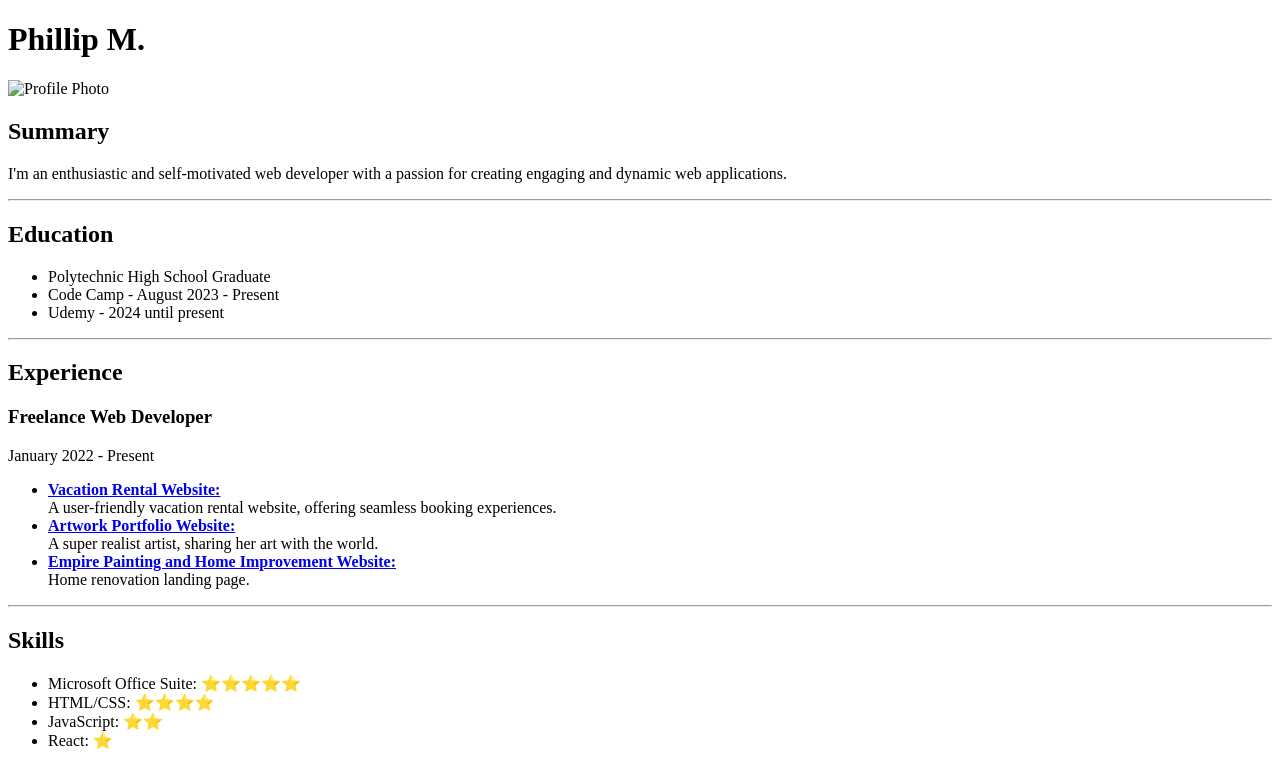
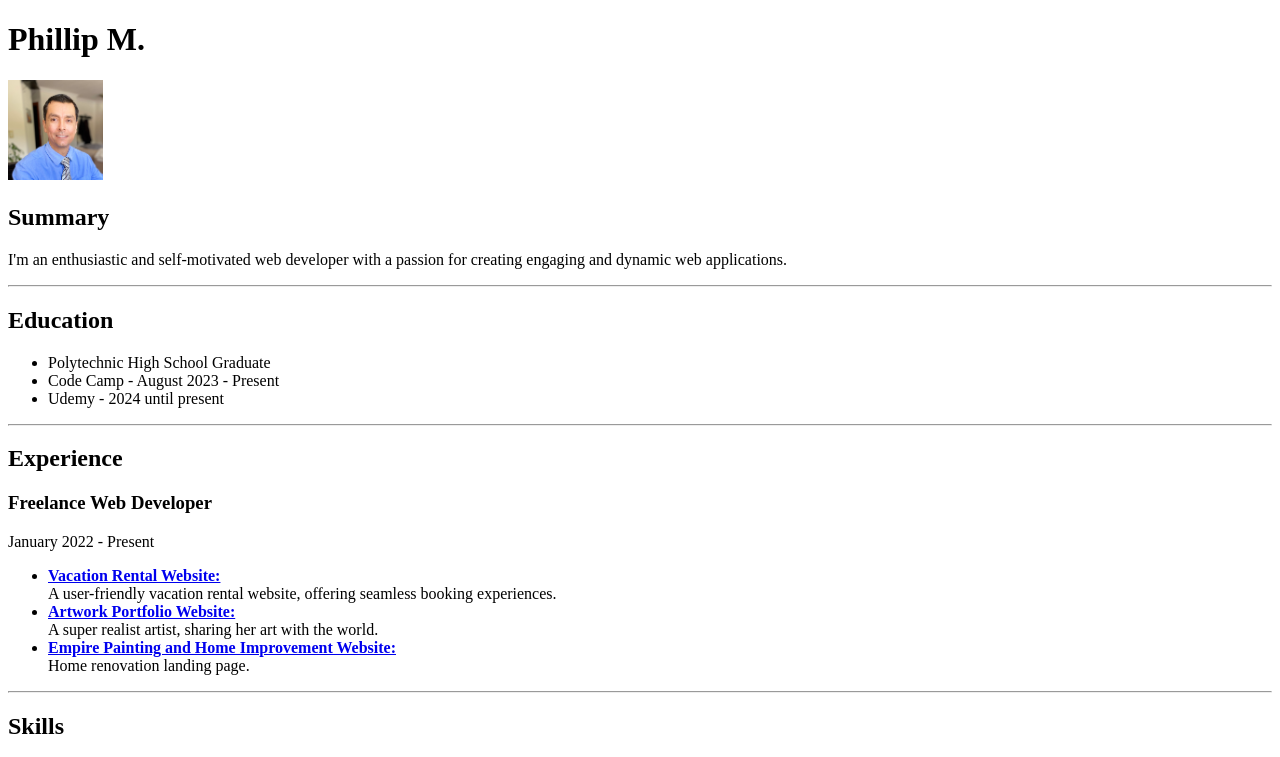
Before and after one commit to webdesignpm/online-resume, a plain HTML site: page index.html in a window 1280 px wide. Shown: the top 757 px of the page. Drawn offline with Linux system fonts and the light colour scheme.

Commit message:
Update index.html

```diff
--- a/index.html
+++ b/index.html
@@ -5,7 +5,7 @@
 <body>
 <header>
     <h1> Phillip M.</h1>
-    <img src="/New projects/Assets/images/profile.jpg" alt="Profile Photo" height="100">
+    <img src="/Assets/images/profile.jpg" alt="Profile Photo" height="100">
 </header>
     <section id="summary">
         <h2>Summary</h2>
```
